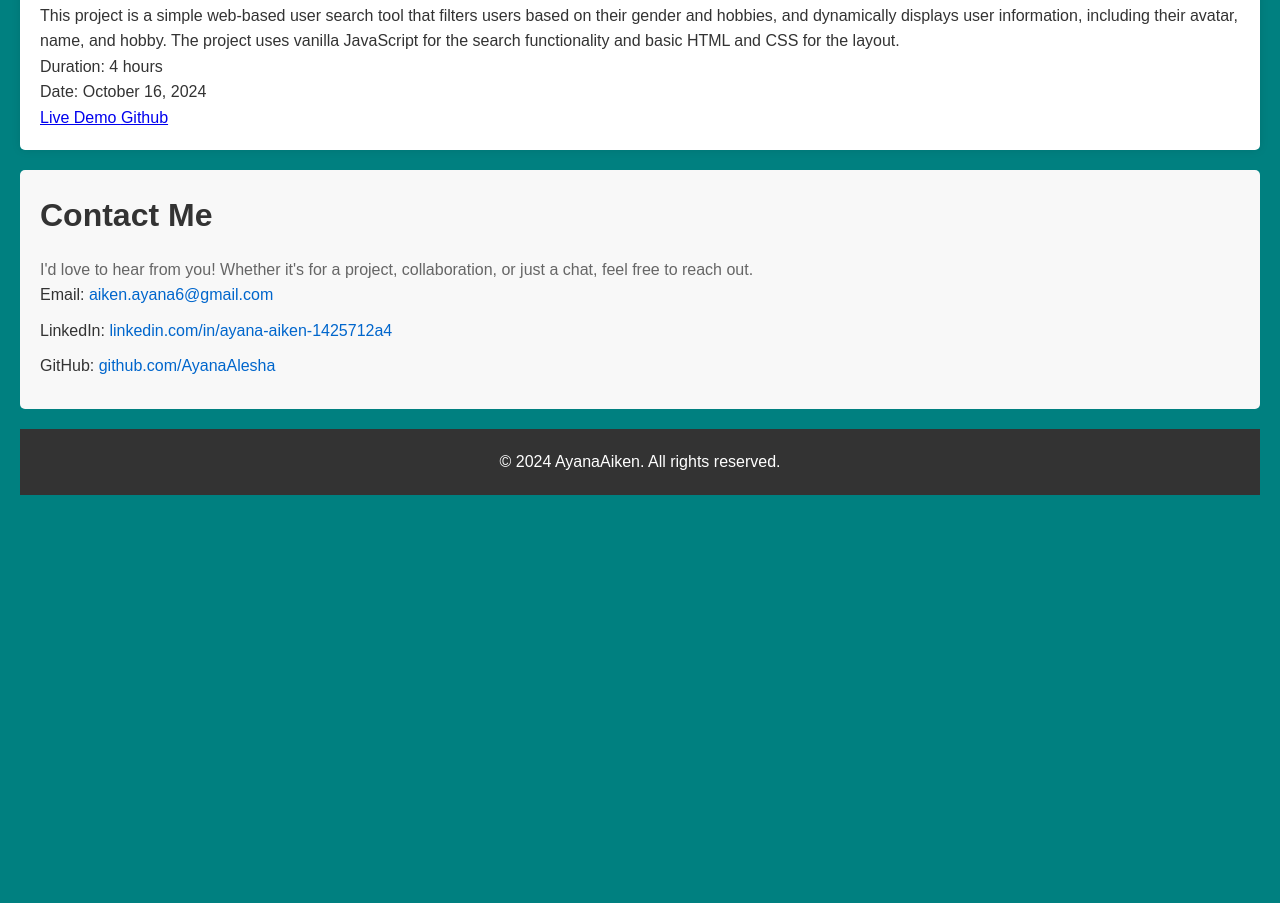
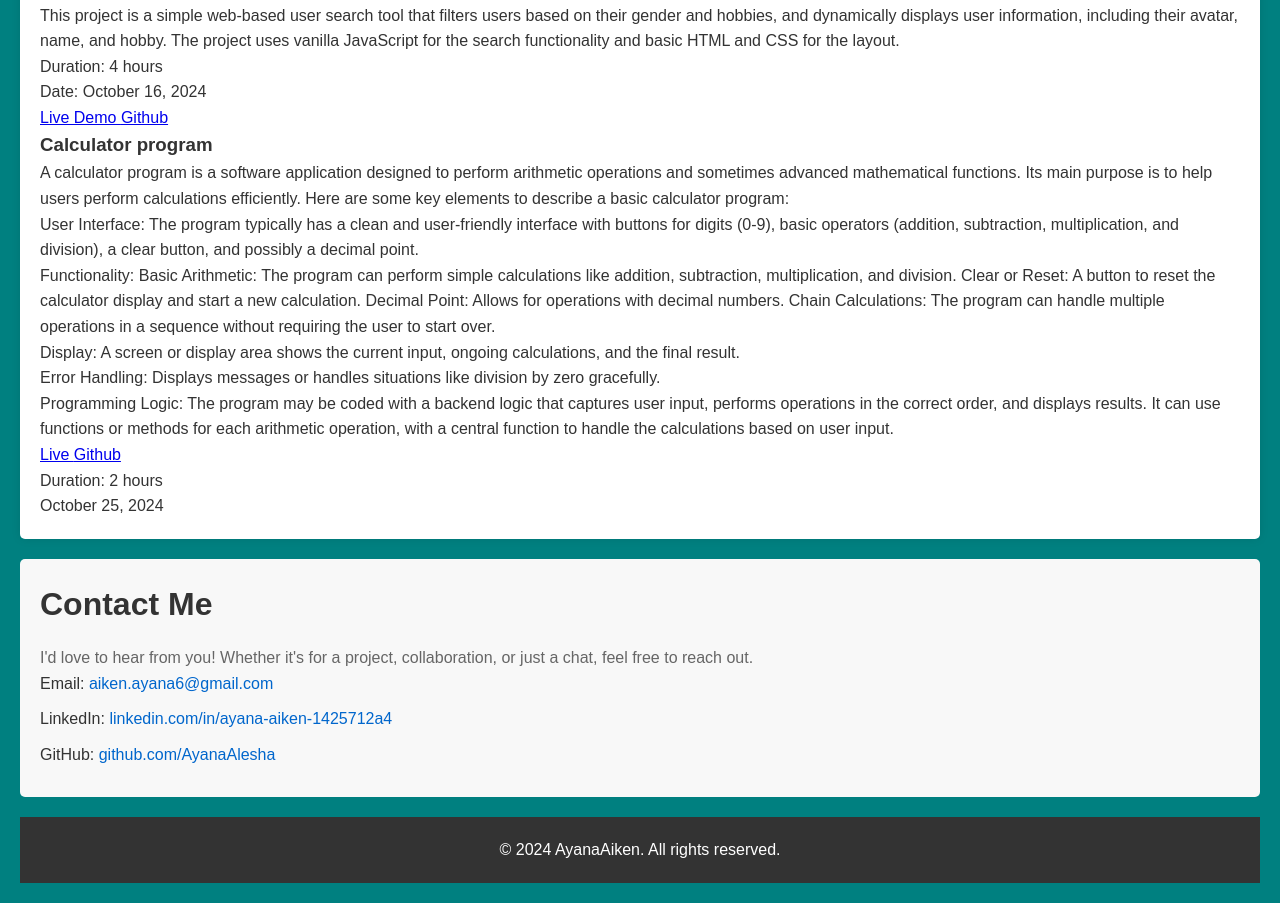
Before and after one commit to AyanaAlesha/portfolio, a plain HTML site: page index.html in a window 1280 px wide. Shown: the part 1641-2544 px from the top of the page. Before the commit the page ends 2156 px from the top, so only its background shows below. Drawn offline with Linux system fonts and the light colour scheme.

Commit message:
Update index.html

```diff
--- a/index.html
+++ b/index.html
@@ -115,7 +115,44 @@
             <p> Date: October 16, 2024</p>
             <a href="https://ayanaalesha.github.io/Dating_site/" target=_blank> Live Demo </a>
             <a href="https://github.com/AyanaAlesha/Dating_site/" target=_blank> Github </a>
-    </section>
+       <div class="projects">
+           <h3> Calculator program</h3>
+               <p> A calculator program is a software application
+                   designed to perform arithmetic operations and
+                   sometimes advanced mathematical functions.
+                   Its main purpose is to help users perform calculations
+                   efficiently. Here are some key elements to describe a basic calculator
+                   program: </p>
+
+                    <p>User Interface: The program typically has a clean and
+                        user-friendly interface with buttons for digits (0-9),
+                        basic operators (addition, subtraction, multiplication, and
+                        division), a clear button, and possibly a decimal point. </p>
+
+                       <p> Functionality:
+                            Basic Arithmetic: The program can perform simple calculations like addition, subtraction, multiplication, and division.
+                            Clear or Reset: A button to reset the calculator display and start a new calculation.
+                            Decimal Point: Allows for operations with decimal numbers.
+                            Chain Calculations: The program can handle multiple operations
+                           in a sequence without requiring the user to start over. </p>
+
+                      <p>  Display: A screen or display area shows the current input,
+                          ongoing calculations, and the final result. </p>
+
+                      <p>  Error Handling: Displays messages or handles situations
+                          like division by zero gracefully. </p>
+
+                      <p> Programming Logic: The program may be coded with a
+                          backend logic that captures user input, performs operations
+                          in the correct order, and displays results. It can use
+                          functions or methods for each arithmetic operation,
+                          with a central function to handle the calculations
+                          based on user input.</p>
+                       <a href="https://ayanaalesha.github.io/calculator/ target="_blank> Live </a>
+                       <a href="https://github.com/AyanaAlesha/calculator/ target="_blank> Github </a>
+                    <p> Duration: 2 hours </p>
+                    <p> October 25, 2024 </p>
+            </section>
 
     <!-- Contact Section -->
     <section id="contact">
```
